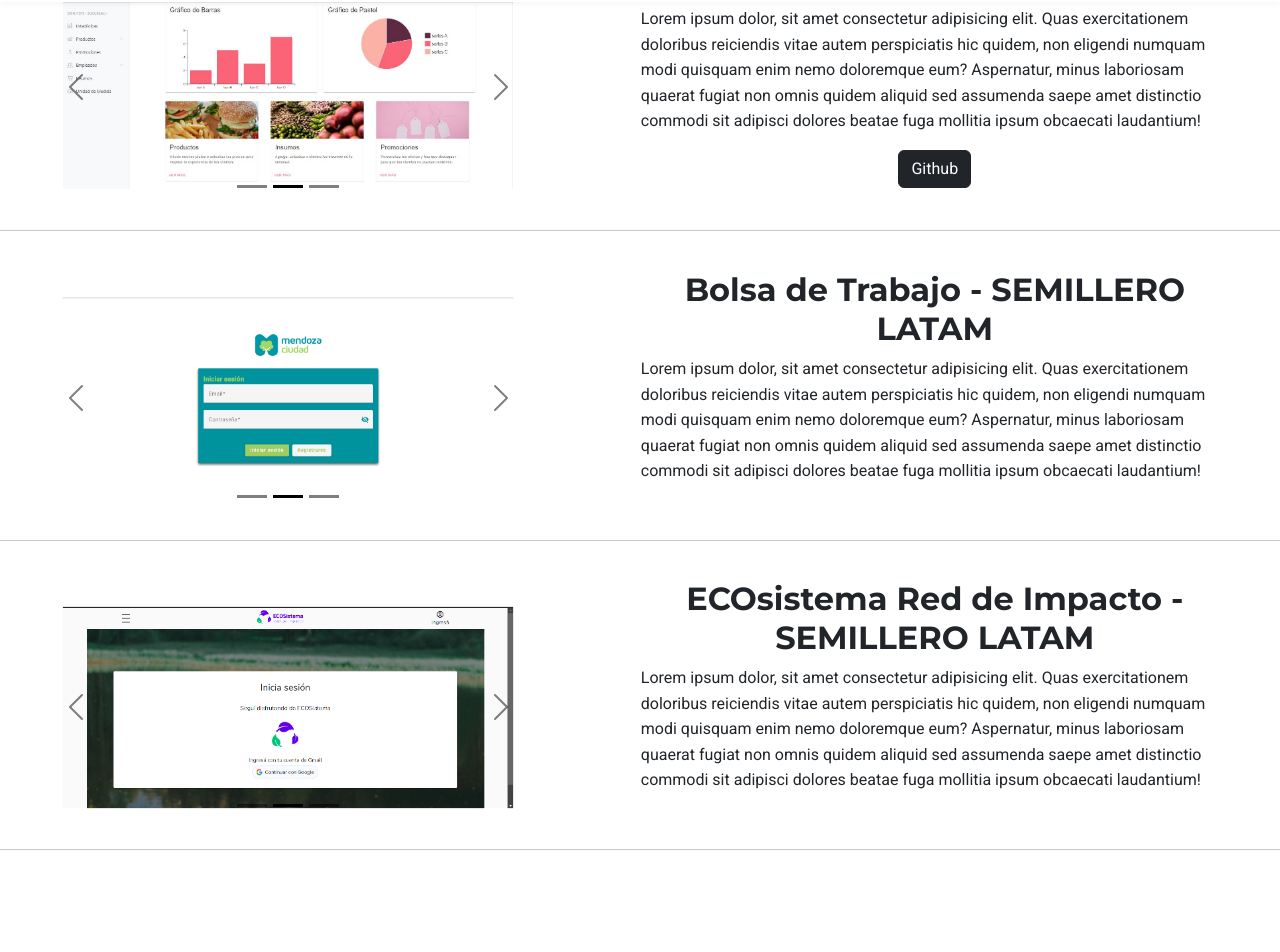
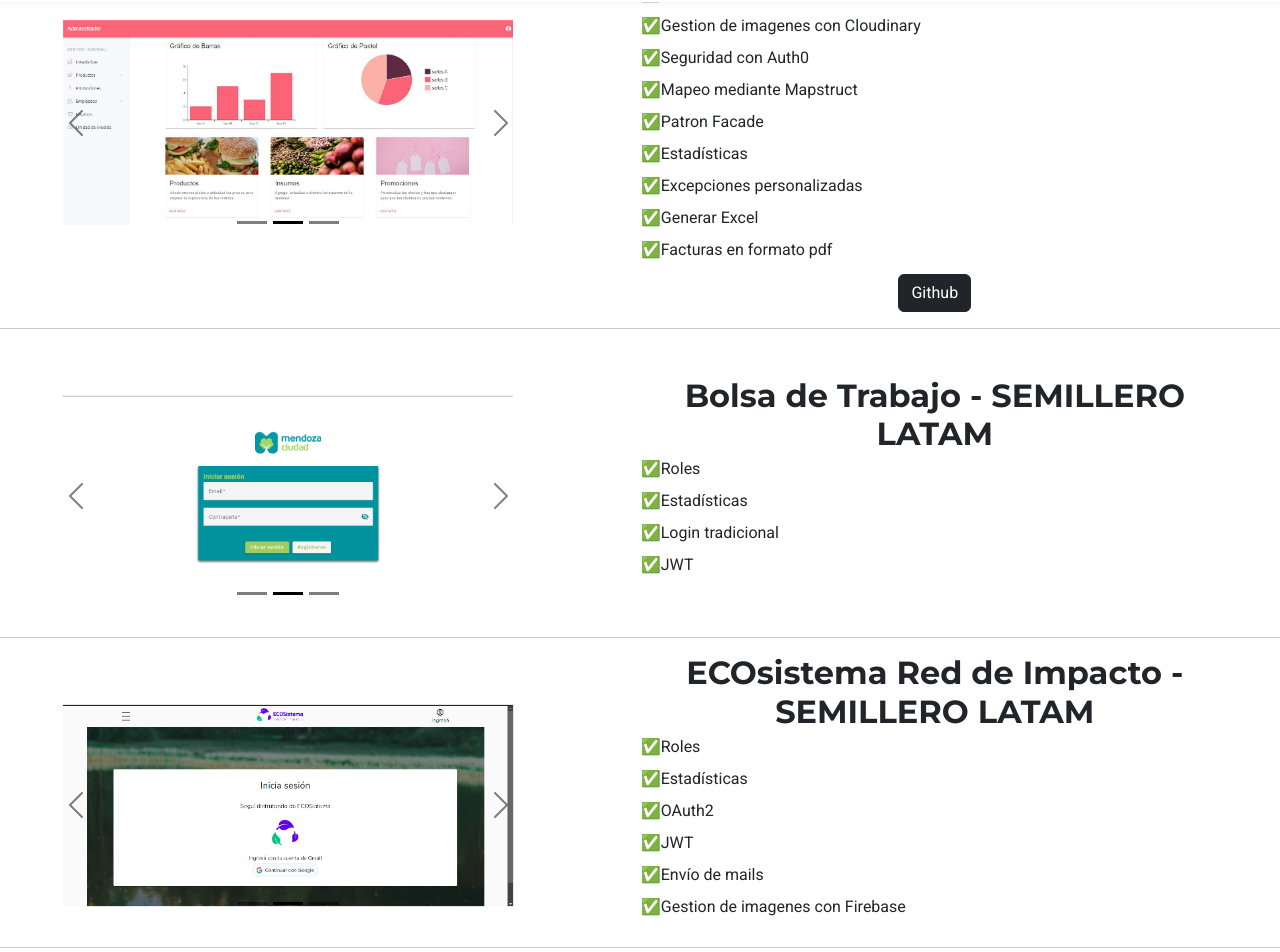
Before and after one commit to Giuliano-Espejo/porfolio, a React (Vite) app: page / in a window 1280 px wide. Shown: the part 798-1750 px from the top of the page. Before the commit the page ends 1724 px from the top, so only its background shows below. Built offline with nearby package versions, Linux system fonts and the light colour scheme.

Commit message:
carga de informacion de proyectos y descripcion personal

```diff
--- a/src/components/Presentation/Presentation.tsx
+++ b/src/components/Presentation/Presentation.tsx
@@ -12,7 +12,7 @@ export default function Presentation() {
                 <img src="/static/fotocara.png" alt="foto cara" className="foto-cara" />
             </div>
             <p className="mx-4">
-                Lorem ipsum dolor, sit amet consectetur adipisicing elit. Quas exercitationem doloribus reiciendis vitae autem perspiciatis hic quidem, non eligendi numquam modi quisquam enim nemo doloremque eum? Aspernatur, minus laboriosam quaerat fugiat non omnis quidem aliquid sed assumenda saepe amet distinctio commodi sit adipisci dolores beatae fuga mollitia ipsum obcaecati laudantium!
+               Soy Giuliano Espejo, Técnico Universitario en Programación graduado de la Universidad Tecnlógica Nacional regional Mendoza. Me desenvuelvo como desarrollador Back-End utilizando Java-Spring, busco construir soluciones robustas y escalables que impulsan aplicaciones de alto rendimiento.
             </p>
             <div className="cv">
                 <a href="/static/GiulianoEspejoCV.pdf" target="_blank">
--- a/src/components/Proyects/Proyect.css
+++ b/src/components/Proyects/Proyect.css
@@ -18,6 +18,10 @@
 .text-content{
   margin-left: 3%;
   margin-right: 3%;
+  line-height: 1; /* Altura de línea consistente */
+}
+.text-content p {
+  white-space: pre-line; /* Preserva los saltos de línea en el texto */
 }
 
 .github{
--- a/src/components/Proyects/ProyectList.tsx
+++ b/src/components/Proyects/ProyectList.tsx
@@ -5,11 +5,55 @@ export default function ProyectList() {
         <div className="proyectos">
             <h2 style={{textAlign:"center", marginTop:"3%"}}>Proyectos realizados</h2>
             <hr />
-            <Proyect imagen="/static/BuenSabor/buenSabor.jpg" alt="Buen Sabor E-Commerce" imagen2="/static/BuenSabor/BSGraficos.jpg" alt2="Buen Sabor Panel Administrativo" imagen3="/static/BuenSabor/BSEmpresa.jpg" alt3="Buen Sabor panel de empresas" nombre="Buen Sabor - Proyecto Final" desc="Lorem ipsum dolor, sit amet consectetur adipisicing elit. Quas exercitationem doloribus reiciendis vitae autem perspiciatis hic quidem, non eligendi numquam modi quisquam enim nemo doloremque eum? Aspernatur, minus laboriosam quaerat fugiat non omnis quidem aliquid sed assumenda saepe amet distinctio commodi sit adipisci dolores beatae fuga mollitia ipsum obcaecati laudantium!" repo="https://github.com/gonzaaherre/BuenSaborBack2"/>
+            <Proyect
+                imagen="/static/BuenSabor/buenSabor.jpg"
+                alt="Buen Sabor E-Commerce"
+                imagen2="/static/BuenSabor/BSGraficos.jpg"
+                alt2="Buen Sabor Panel Administrativo"
+                imagen3="/static/BuenSabor/BSEmpresa.jpg"
+                alt3="Buen Sabor panel de empresas"
+                nombre="Buen Sabor - Proyecto Final"
+                desc={`✅Roles\n
+                ✅Envío de mail\n
+                       ✅Gestion de imagenes con Cloudinary\n
+                       ✅Seguridad con Auth0\n
+                       ✅Mapeo mediante Mapstruct\n
+                       ✅Patron Facade\n
+                       ✅Estadísticas\n
+                       ✅Excepciones personalizadas\n
+                       ✅Generar Excel\n
+                       ✅Facturas en formato pdf`}
+                repo="https://github.com/gonzaaherre/BuenSaborBack2"/>
             <hr />
-            <Proyect imagen="/static/Muni/muniOferta.png" alt="Sector de Ofertas " imagen2="/static/Muni/muniLogin.png" alt2="Login del proyecto" imagen3="/static/Muni/muniStats.png" alt3="Estadisticas de Usuarios" nombre="Bolsa de Trabajo - SEMILLERO LATAM" desc="Lorem ipsum dolor, sit amet consectetur adipisicing elit. Quas exercitationem doloribus reiciendis vitae autem perspiciatis hic quidem, non eligendi numquam modi quisquam enim nemo doloremque eum? Aspernatur, minus laboriosam quaerat fugiat non omnis quidem aliquid sed assumenda saepe amet distinctio commodi sit adipisci dolores beatae fuga mollitia ipsum obcaecati laudantium!" repo=""/>
+            <Proyect
+                imagen="/static/Muni/muniOferta.png"
+                alt="Sector de Ofertas "
+                imagen2="/static/Muni/muniLogin.png"
+                alt2="Login del proyecto"
+                imagen3="/static/Muni/muniStats.png"
+                alt3="Estadisticas de Usuarios"
+                nombre="Bolsa de Trabajo - SEMILLERO LATAM"
+                desc={`✅Roles\n
+                        ✅Estadísticas\n
+                        ✅Login tradicional\n
+                        ✅JWT`}
+                repo=""/>
             <hr />
-            <Proyect imagen="/static/Ecos/ecosHome.png" alt="Pagina Home proyecto ECOsistema" imagen2="/static/Ecos/ecosLogin.png" alt2="Login del proyecto ECOsistema" imagen3="/static/Ecos/ecos2.png" alt3="Vista Movil" nombre="ECOsistema Red de Impacto - SEMILLERO LATAM" desc="Lorem ipsum dolor, sit amet consectetur adipisicing elit. Quas exercitationem doloribus reiciendis vitae autem perspiciatis hic quidem, non eligendi numquam modi quisquam enim nemo doloremque eum? Aspernatur, minus laboriosam quaerat fugiat non omnis quidem aliquid sed assumenda saepe amet distinctio commodi sit adipisci dolores beatae fuga mollitia ipsum obcaecati laudantium!" repo="" />
+            <Proyect
+                imagen="/static/Ecos/ecosHome.png"
+                alt="Pagina Home proyecto ECOsistema"
+                imagen2="/static/Ecos/ecosLogin.png"
+                alt2="Login del proyecto ECOsistema"
+                imagen3="/static/Ecos/ecos2.png"
+                alt3="Vista Movil"
+                nombre="ECOsistema Red de Impacto - SEMILLERO LATAM"
+                desc={`✅Roles\n
+                ✅Estadísticas\n
+                ✅OAuth2\n
+                ✅JWT\n
+                ✅Envío de mails\n
+                ✅Gestion de imagenes con Firebase`}
+                repo="" />
             <hr />
         </div>
     )
```
